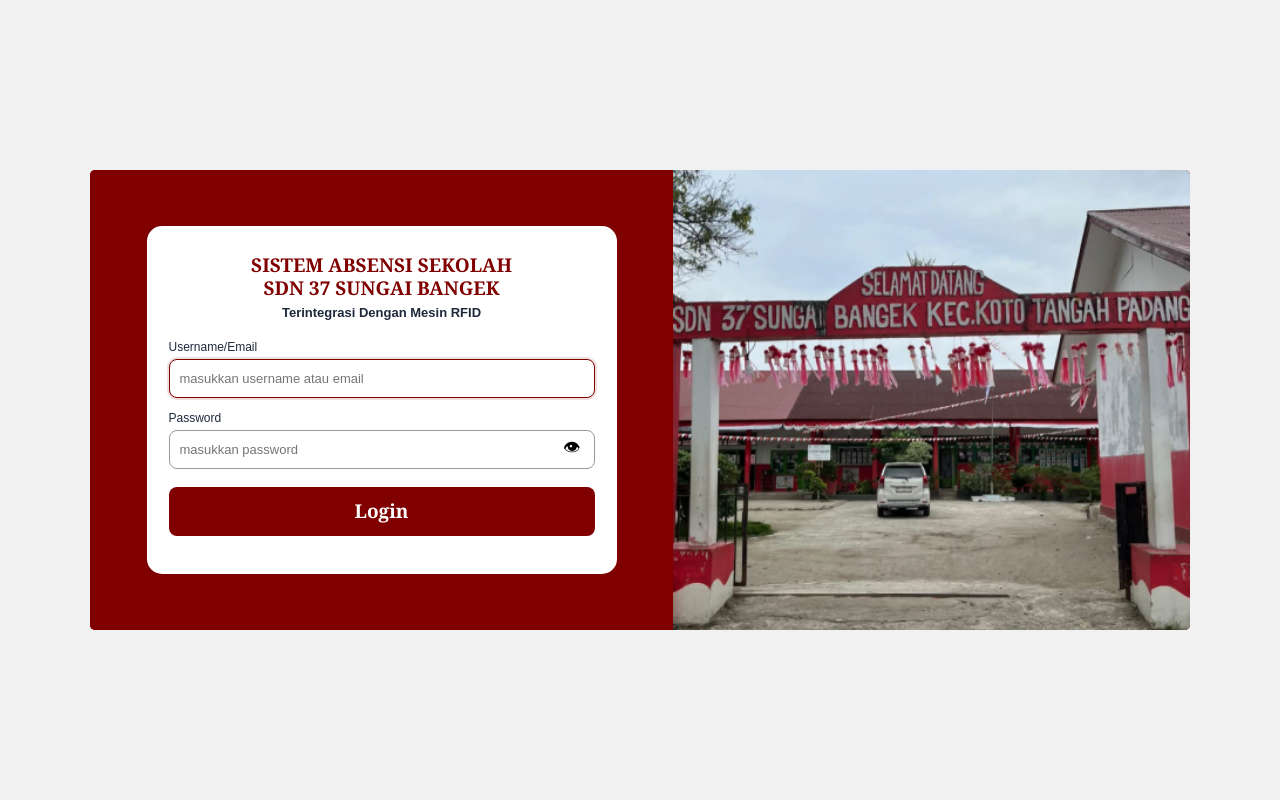
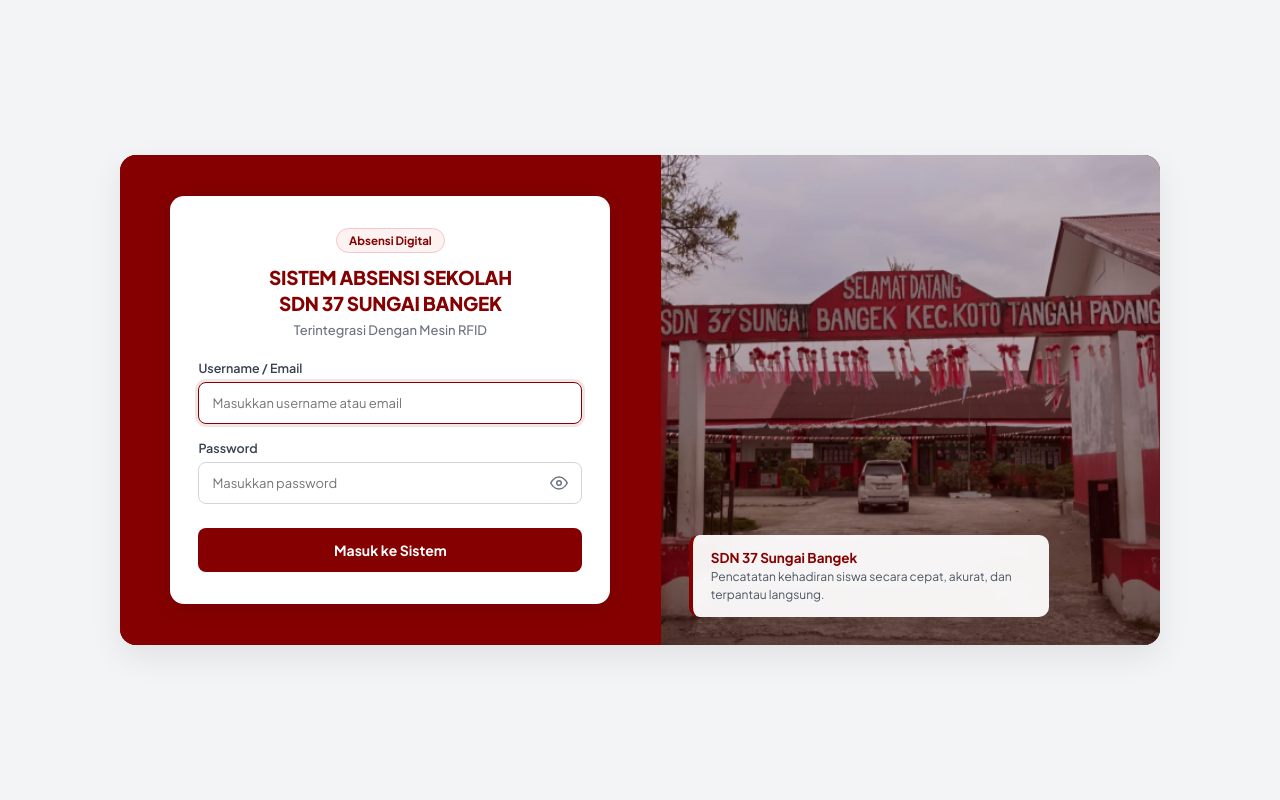
Before and after one commit to adrichanilham/absensi_rfid, a Laravel app: page /login in a window 1280 px wide. Run offline with Laravel 12, Linux system fonts and the light colour scheme.

Commit message:
menyesuaikan tampilan hlm login

```diff
--- a/resources/views/auth/login.blade.php
+++ b/resources/views/auth/login.blade.php
@@ -1,10 +1,13 @@
-
 <!DOCTYPE html>
 <html lang="id">
 <head>
     <meta charset="UTF-8">
     <meta name="viewport" content="width=device-width, initial-scale=1.0">
     <title>Login - Absensi RFID SDN 37 Sungai Bangek</title>
+
+    <link rel="preconnect" href="https://fonts.googleapis.com">
+    <link rel="preconnect" href="https://fonts.gstatic.com" crossorigin>
+    <link href="https://fonts.googleapis.com/css2?family=Plus+Jakarta+Sans:wght@400;500;600;700;800&display=swap" rel="stylesheet">
 
     <style>
         * {
@@ -18,68 +21,87 @@
             align-items: center;
             justify-content: center;
             padding: 20px;
-            font-family: Arial, sans-serif;
-            background: #f1f1f1;
-            color: #1e293b;
+            font-family: 'Plus Jakarta Sans', 'Segoe UI', system-ui, sans-serif;
+            background: #f3f4f6;
+            color: #1f2937;
         }
 
         .login-container {
             width: 100%;
-            max-width: 1100px;
-            min-height: 460px;
+            max-width: 1040px;
+            min-height: 490px;
             display: grid;
-            grid-template-columns: 53% 47%;
+            grid-template-columns: 52% 48%;
             overflow: hidden;
-            border-radius: 5px;
-            background: #800000;
+            border-radius: 16px;
+            background: #850000;
+            box-shadow: 0 12px 32px rgba(0, 0, 0, 0.08);
         }
 
         /* BAGIAN KIRI */
-
         .login-left {
-            background: #800000;
+            background: #850000;
             display: flex;
             align-items: center;
             justify-content: center;
-            padding: 25px;
+            padding: 32px 24px;
         }
 
         .login-card {
             width: 100%;
-            max-width: 470px;
-            background: white;
-            padding: 28px 22px;
-            border-radius: 15px;
+            max-width: 440px;
+            background: #ffffff;
+            padding: 32px 28px;
+            border-radius: 14px;
+            box-shadow: 0 4px 20px rgba(0, 0, 0, 0.12);
         }
 
         .login-title {
             text-align: center;
-            margin-bottom: 8px;
+            margin-bottom: 22px;
+        }
+
+        .login-badge {
+            display: inline-flex;
+            align-items: center;
+            gap: 6px;
+            padding: 4px 12px;
+            margin-bottom: 12px;
+            border-radius: 20px;
+            background: #fdf2f2;
+            border: 1px solid #f5c6cb;
+            color: #850000;
+            font-size: 11.5px;
+            font-weight: 700;
         }
 
         .login-title h2 {
-            font-family: Georgia, serif;
+            font-family: inherit;
             font-size: 19px;
-            line-height: 1.2;
-            color: #800000;
+            line-height: 1.35;
+            color: #850000;
             margin: 0;
-            font-weight: bold;
+            font-weight: 800;
+            letter-spacing: -0.015em;
         }
 
         .login-title p {
-            margin: 5px 0 20px;
+            margin: 6px 0 0;
+            color: #6b7280;
             font-size: 13px;
-            font-weight: bold;
+            font-weight: 500;
         }
 
         .form-group {
-            margin-bottom: 13px;
+            margin-bottom: 16px;
         }
 
         .form-group label {
             display: block;
-            font-size: 12px;
-            margin-bottom: 5px;
+            color: #374151;
+            font-size: 12.5px;
+            font-weight: 600;
+            margin-bottom: 6px;
         }
 
         .input-wrapper {
@@ -88,17 +110,21 @@
 
         .form-group input {
             width: 100%;
-            height: 39px;
-            padding: 10px;
-            border: 1px solid #999;
+            height: 42px;
+            padding: 9px 13px;
+            border: 1px solid #d1d5db;
             border-radius: 8px;
+            background: #ffffff;
+            color: #1f2937;
+            font-family: inherit;
             font-size: 13px;
             outline: none;
+            transition: border-color 0.18s ease, box-shadow 0.18s ease;
         }
 
         .form-group input:focus {
-            border-color: #800000;
-            box-shadow: 0 0 0 2px #80000020;
+            border-color: #850000;
+            box-shadow: 0 0 0 3px rgba(133, 0, 0, 0.1);
         }
 
         .password-input {
@@ -107,121 +133,152 @@
 
         .toggle-password {
             position: absolute;
-            right: 10px;
+            right: 8px;
             top: 50%;
             transform: translateY(-50%);
+            display: inline-flex;
+            align-items: center;
+            justify-content: center;
+            width: 30px;
+            height: 30px;
             border: none;
+            border-radius: 6px;
             background: transparent;
+            color: #6b7280;
             cursor: pointer;
-            padding: 4px;
-            font-size: 17px;
+            padding: 0;
+            transition: color 0.18s ease, background 0.18s ease;
+        }
+
+        .toggle-password:hover {
+            color: #850000;
+            background: #fdf2f2;
+        }
+
+        .toggle-password svg {
+            width: 18px;
+            height: 18px;
         }
 
         .login-button {
             width: 100%;
-            height: 49px;
-            margin-top: 5px;
-            background: #800000;
-            color: white;
+            height: 44px;
+            margin-top: 8px;
+            background: #850000;
+            color: #ffffff;
             border: none;
             border-radius: 8px;
-            font-family: Georgia, serif;
-            font-size: 19px;
-            font-weight: bold;
+            font-family: inherit;
+            font-size: 14px;
+            font-weight: 700;
             cursor: pointer;
-            transition: 0.2s;
+            transition: background 0.18s ease;
         }
 
         .login-button:hover {
-            background: #600000;
+            background: #680000;
         }
 
         .rfid-status {
             text-align: center;
-            color: #00b900;
-            font-weight: bold;
+            color: #15803d;
+            font-weight: 600;
             font-size: 12px;
-            margin: 10px 0 0;
+            margin: 14px 0 0;
         }
 
-        /* PESAN ERROR */
-
+        /* NOTIFIKASI */
         .error, .success {
-            padding: 10px;
-            border-radius: 7px;
-            margin-bottom: 12px;
-            font-size: 12px;
+            padding: 11px 13px;
+            border-radius: 8px;
+            margin-bottom: 16px;
+            font-size: 12.5px;
+            font-weight: 500;
+            line-height: 1.5;
         }
 
         .error {
-            background: #fee2e2;
+            background: #fef2f2;
+            border: 1px solid #fecaca;
             color: #991b1b;
         }
 
         .success {
-            background: #dcfce7;
+            background: #f0fdf4;
+            border: 1px solid #bbf7d0;
             color: #166534;
         }
 
         /* BAGIAN KANAN */
-
         .login-right {
             position: relative;
-            min-height: 460px;
+            min-height: 490px;
             background-image:
+                linear-gradient(to bottom, rgba(133, 0, 0, 0.18), rgba(45, 0, 0, 0.55)),
                 url('/images/sekolah.jpg');
             background-size: cover;
             background-position: center;
             display: flex;
-            justify-content: center;
+            flex-direction: column;
+            justify-content: flex-end;
             align-items: flex-start;
-            padding: 25px 15px;
+            padding: 28px;
         }
 
-        .login-right h1 {
-            margin: 0;
-            text-align: center;
-            color: #e00000;
-            font-family: Georgia, serif;
-            font-size: 25px;
-            line-height: 1.4;
-            font-weight: bold;
-            text-shadow: 1px 2px 2px white;
+        .login-right-caption {
+            background: rgba(255, 255, 255, 0.94);
+            backdrop-filter: blur(4px);
+            padding: 14px 18px;
+            border-radius: 10px;
+            border-left: 4px solid #850000;
+            max-width: 360px;
+        }
+
+        .login-right-caption strong {
+            display: block;
+            color: #850000;
+            font-size: 13.5px;
+            font-weight: 700;
+            margin-bottom: 2px;
+        }
+
+        .login-right-caption span {
+            display: block;
+            color: #4b5563;
+            font-size: 12px;
+            line-height: 1.45;
         }
 
         /* RESPONSIVE */
-
-        @media (max-width: 700px) {
+        @media (max-width: 768px) {
             body {
-                padding: 12px;
+                padding: 14px;
             }
 
             .login-container {
                 grid-template-columns: 1fr;
-                max-width: 480px;
+                max-width: 460px;
+                border-radius: 14px;
             }
 
             .login-left {
-                padding: 30px 18px;
+                padding: 26px 18px;
             }
 
             .login-right {
-                min-height: 220px;
+                min-height: 210px;
                 order: -1;
-            }
-
-            .login-right h1 {
-                font-size: 21px;
+                padding: 18px;
             }
         }
 
-        @media (max-width: 380px) {
+        @media (max-width: 400px) {
             .login-card {
-                padding: 22px 16px;
+                padding: 24px 18px;
             }
 
             .login-title h2 {
-                font-size: 16px;
+                font-size: 17px;
             }
         }
     </style>
@@ -237,11 +294,11 @@
         <main class="login-card">
 
             <div class="login-title">
+                <span class="login-badge">Absensi Digital</span>
                 <h2>
                     SISTEM ABSENSI SEKOLAH<br>
                     SDN 37 SUNGAI BANGEK
                 </h2>
-
                 <p>Terintegrasi Dengan Mesin RFID</p>
             </div>
 
@@ -263,14 +320,14 @@
                 @csrf
 
                 <div class="form-group">
-                    <label for="username">Username/Email</label>
+                    <label for="username">Username / Email</label>
 
                     <div class="input-wrapper">
                         <input
                             id="username"
                             name="username"
                             type="text"
-                            placeholder="masukkan username atau email"
+                            placeholder="Masukkan username atau email"
                             value="{{ old('username') }}"
                             autocomplete="username"
                             required
@@ -288,7 +345,7 @@
                             name="password"
                             type="password"
                             class="password-input"
-                            placeholder="masukkan password"
+                            placeholder="Masukkan password"
                             autocomplete="current-password"
                             required
                         >
@@ -297,20 +354,19 @@
                             type="button"
                             class="toggle-password"
                             onclick="togglePassword()"
-                            aria-label="Tampilkan password"
+                            aria-label="Tampilkan atau sembunyikan password"
                         >
-                            👁
+                            <svg id="eye-icon" xmlns="http://www.w3.org/2000/svg" fill="none" viewBox="0 0 24 24" stroke="currentColor" stroke-width="2">
+                                <path stroke-linecap="round" stroke-linejoin="round" d="M1 12s4-8 11-8 11 8 11 8-4 8-11 8-11-8-11-8z" />
+                                <circle cx="12" cy="12" r="3" />
+                            </svg>
                         </button>
                     </div>
                 </div>
 
                 <button type="submit" class="login-button">
-                    Login
+                    Masuk ke Sistem
                 </button>
-
-                <p class="rfid-status">
-
-                </p>
 
             </form>
 
@@ -320,9 +376,10 @@
 
     <!-- BAGIAN FOTO SEKOLAH -->
     <div class="login-right">
-
-
-
+        <div class="login-right-caption">
+            <strong>SDN 37 Sungai Bangek</strong>
+            <span>Pencatatan kehadiran siswa secara cepat, akurat, dan terpantau langsung.</span>
+        </div>
     </div>
 
 </div>
@@ -330,10 +387,15 @@
 <script>
     function togglePassword() {
         const password = document.getElementById('password');
+        const eyeIcon = document.getElementById('eye-icon');
 
-        password.type = password.type === 'password'
-            ? 'text'
-            : 'password';
+        if (password.type === 'password') {
+            password.type = 'text';
+            eyeIcon.innerHTML = '<path stroke-linecap="round" stroke-linejoin="round" d="M17.94 17.94A10.07 10.07 0 0 1 12 20c-7 0-11-8-11-8a18.45 18.45 0 0 1 5.06-5.94M9.9 4.24A9.12 9.12 0 0 1 12 4c7 0 11 8 11 8a18.5 18.5 0 0 1-2.16 3.19m-6.72-1.07a3 3 0 1 1-4.24-4.24" /><line x1="1" y1="1" x2="23" y2="23" />';
+        } else {
+            password.type = 'password';
+            eyeIcon.innerHTML = '<path stroke-linecap="round" stroke-linejoin="round" d="M1 12s4-8 11-8 11 8 11 8-4 8-11 8-11-8-11-8z" /><circle cx="12" cy="12" r="3" />';
+        }
     }
 </script>
 
```
